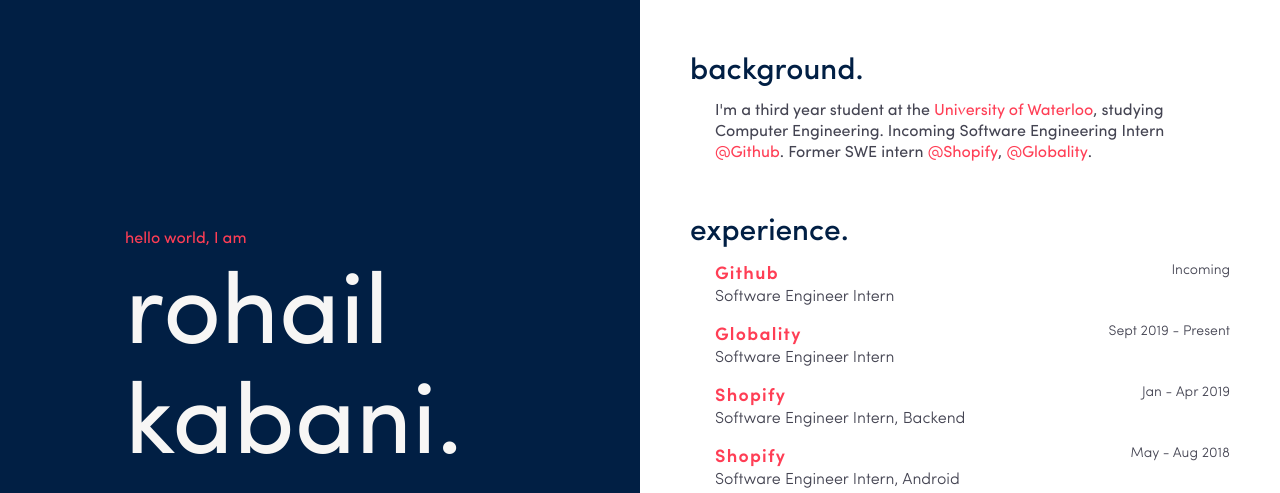
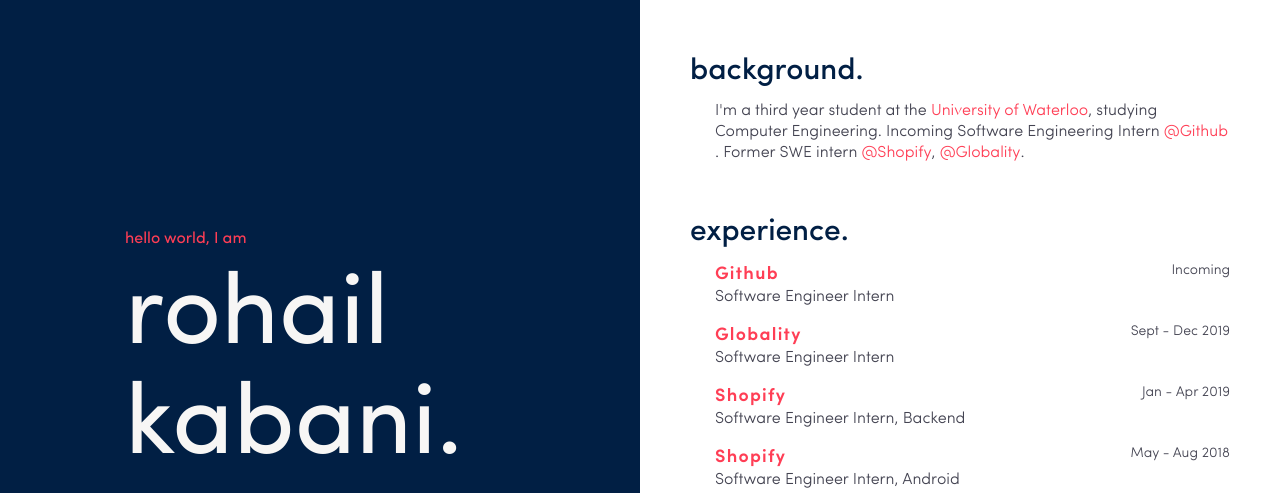
Before and after one commit to rkabani19/rkabani19.github.io, a Gatsby site in the folder version-2.0/: page / in a window 1280 px wide. Shown: the top 493 px of the page. Built offline with nearby package versions, Linux system fonts and the light colour scheme; Gatsby itself is replaced by a stand-in of ours.

Commit message:
misc fixes

```diff
--- a/version-2.0/src/components/background.js
+++ b/version-2.0/src/components/background.js
@@ -29,6 +29,7 @@ const Excerpt = styled.div`
   margin-top: 15px;
   color: ${colors.darkGrey};
   font-size: ${fontSizes.medium};
+  font-weight: 300;
 
   a {
     position: relative;
--- a/version-2.0/src/content/experience/globality/index.md
+++ b/version-2.0/src/content/experience/globality/index.md
@@ -3,6 +3,6 @@ date: '2019-12-28'
 title: 'Software Engineer Intern'
 company: 'Globality'
 location: 'Menlo Park, CA'
-range: 'Sept 2019 - Present'
+range: 'Sept - Dec 2019'
 url: 'https://www.globality.com'
 ---
--- a/version-2.0/src/pages/404.js
+++ b/version-2.0/src/pages/404.js
@@ -4,7 +4,7 @@ import styled, { keyframes } from 'styled-components';
 import { theme, media } from '../styles';
 import Layout from "../components/layout";
 
-const { colors, fontSizes } = theme;
+const { colors } = theme;
 
 const Container = styled.div`
   display: flex;
--- a/version-2.0/src/pages/index.js
+++ b/version-2.0/src/pages/index.js
@@ -117,7 +117,6 @@ export const query = graphql`
   }
 `;
 
-// TODO: customize 404 page
 // TODO: update background description
 // TODO: add resume
 // TODO: update metadata
```
